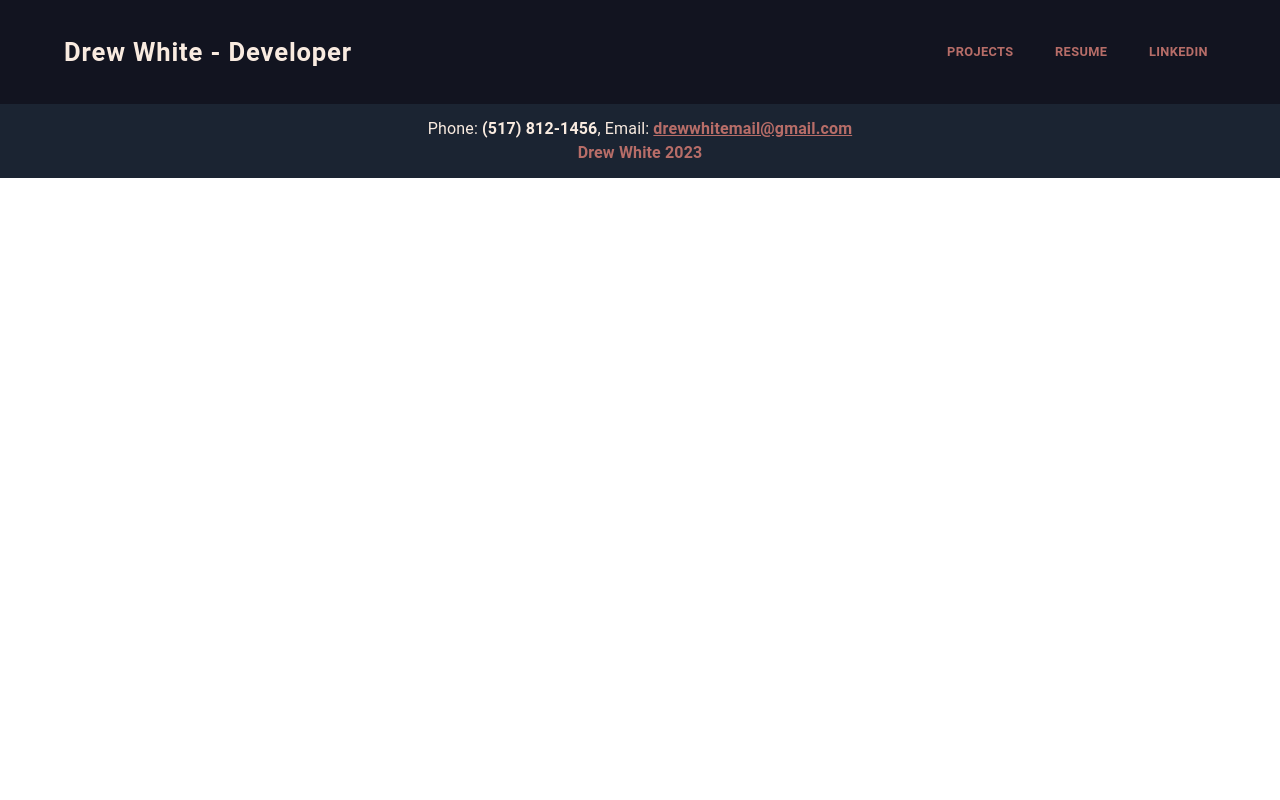
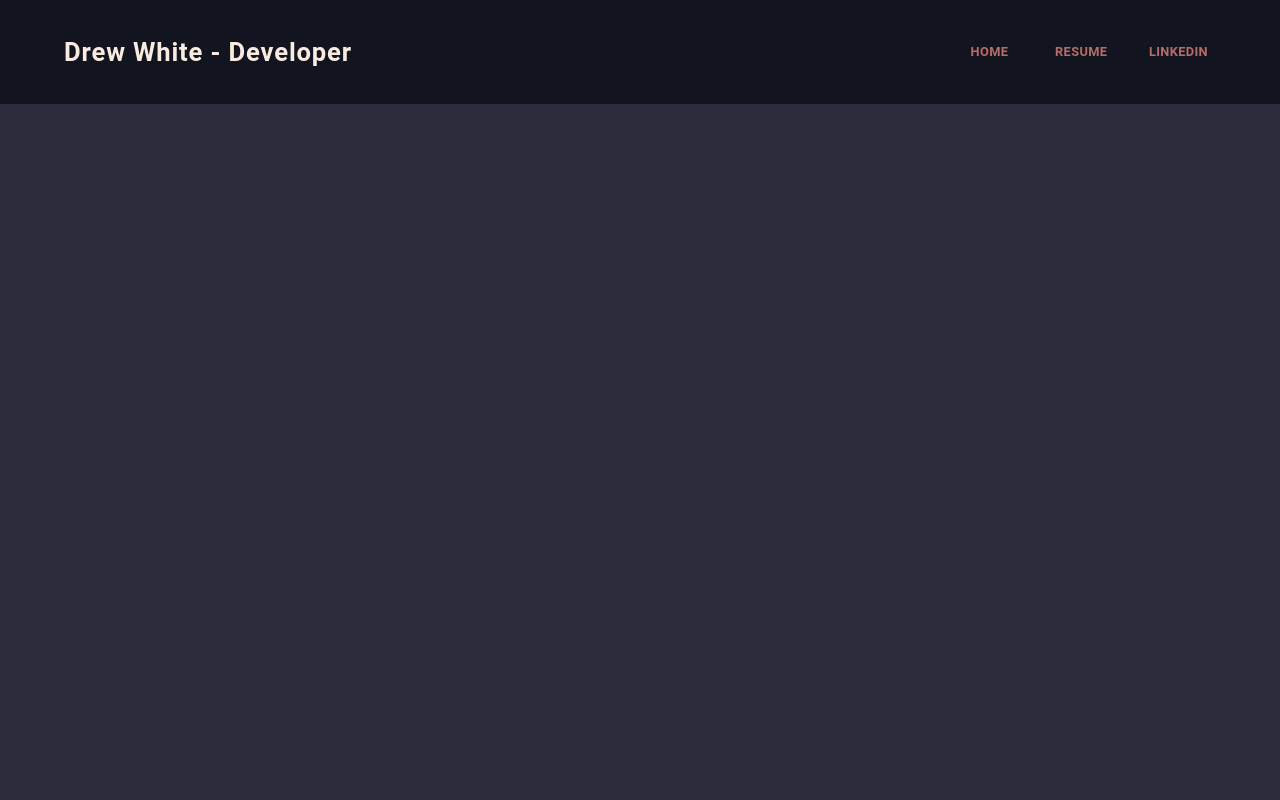
Before and after one commit to drewthemain/portfolio, a React (Create React App) app in the folder app/: page /resume in a window 1280 px wide. Shown: the top 800 px of the page. Built offline with nearby package versions, Linux system fonts and the light colour scheme.

Commit message:
Created resume page

```diff
--- a/app/src/Header.tsx
+++ b/app/src/Header.tsx
@@ -72,7 +72,7 @@ const HeaderText = styled(Typography)`
 // The various header button options with it's corresponding path
 const headerOptions = [
     {
-      label: "Projects",
+      label: "Home",
       location: "projects",
 
     },
--- /dev/null
+++ b/app/src/Resume.tsx
@@ -0,0 +1,17 @@
+import styled from "@emotion/styled"
+import { colors } from "./Style/colors"
+
+const ResumeContainer = styled('div')`
+    text-align: center;
+    width: 100%;
+    height: 100vh;
+    margin-bottom: 3%;
+`
+
+export default function Resume() {
+
+    return (
+        <ResumeContainer>
+        </ResumeContainer>
+    )
+}
--- a/app/src/Switcher.tsx
+++ b/app/src/Switcher.tsx
@@ -2,6 +2,7 @@ import { Route, Routes} from 'react-router-dom';
 import styled from "@emotion/styled";
 import Projects from './Projects/Projects';
 import { colors } from "./Style/colors"
+import Resume from './Resume';
 
 // Helps orient the switcher so all windows are properly spaced
 const SwitcherContainer = styled("div")`
@@ -32,6 +33,8 @@ export default function Switcher() {
 
                 {/* Route for linking to projects page */}
                 <Route path="projects" element={<Projects />} />
+
+                <Route path="resume" element={<Resume />}/>
             </Routes>
         </SwitcherContainer>
     );
```
